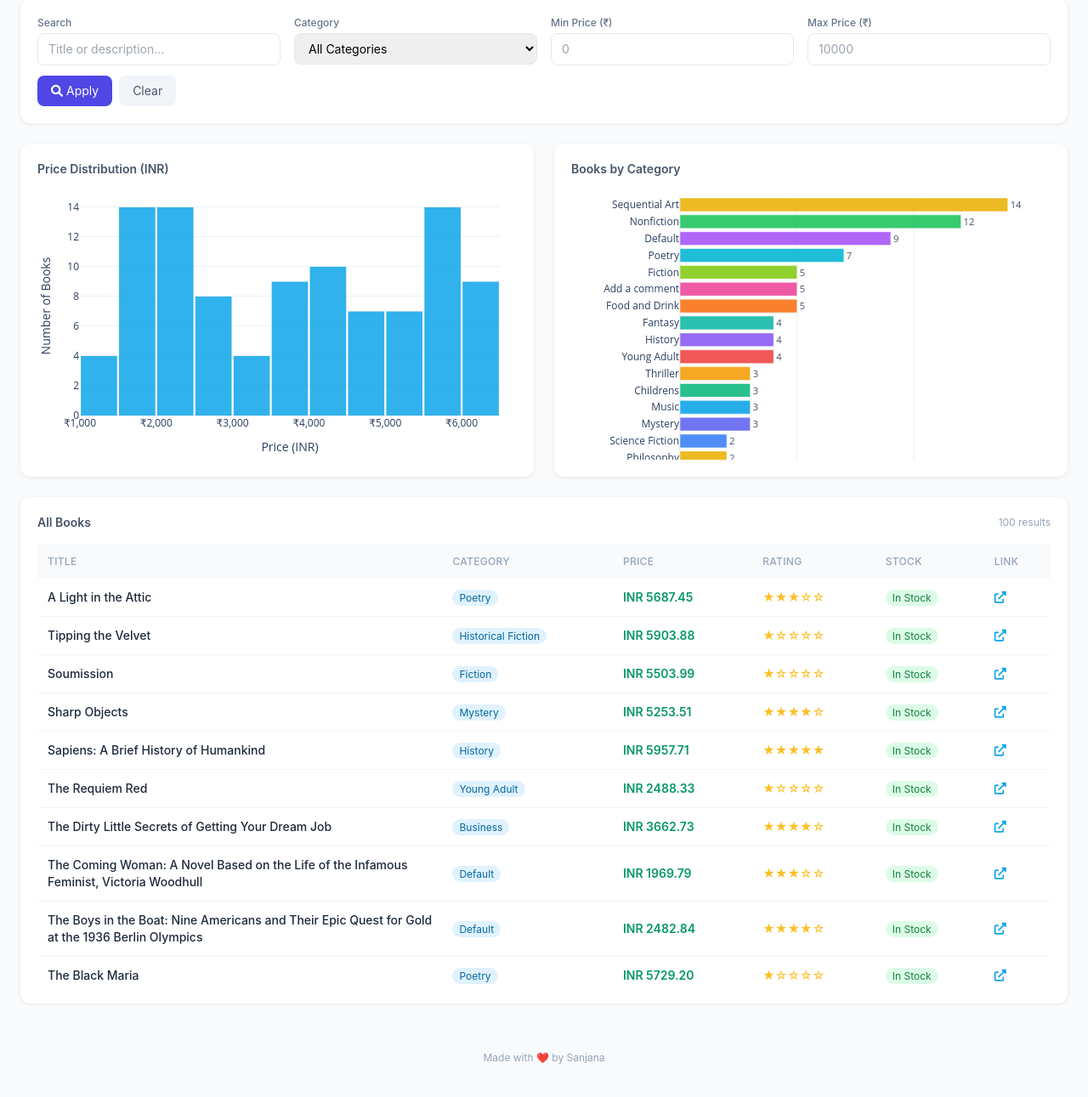
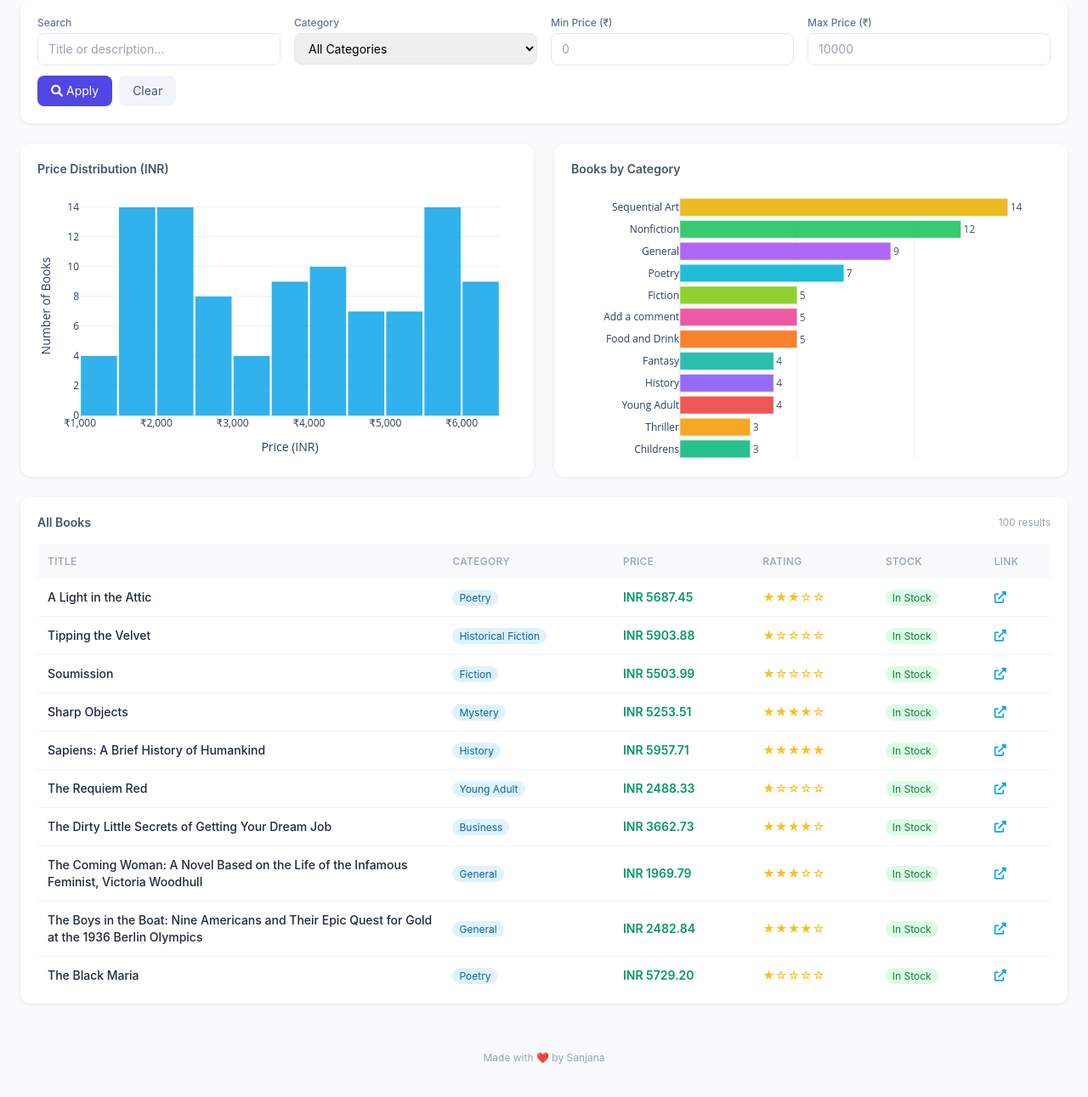
Before and after one commit to sanjana2505006/GemEdge, a Flask app: page / in a window 1280 px wide. Shown: the part 229-1520 px from the top of the page at 85% size. Run offline with Flask 3, Linux system fonts and the light colour scheme; some libraries are stand-ins or nearby versions.

Commit message:
fixed the category chart which was a little off

```diff
--- a/app.py
+++ b/app.py
@@ -66,6 +66,7 @@
     if 'category' not in df.columns:
         return None
     counts = df['category'].value_counts().sort_values(ascending=True)
+    counts.index = [c if c != 'Default' else 'General' for c in counts.index]
     palette = [
         '#6366f1', '#0ea5e9', '#10b981', '#f59e0b', '#ef4444',
         '#8b5cf6', '#14b8a6', '#f97316', '#ec4899', '#84cc16',
@@ -86,7 +87,7 @@
         yaxis_title='',
         template='plotly_white',
         margin=dict(l=120, r=40, t=20, b=40),
-        height=max(300, len(counts) * 22),
+        height=max(400, len(counts) * 28),
     )
     d = fig.to_dict()
     return json.dumps({'data': d['data'], 'layout': d['layout']}, cls=plotly.utils.PlotlyJSONEncoder)
@@ -111,7 +112,7 @@
     search = request.args.get('search', '').lower()
 
     if category:
-        data = [i for i in data if i.get('category', '').lower() == category.lower()]
+        data = [i for i in data if (i.get('category', '') or 'Default').replace('Default', 'General').lower() == category.lower()]
     if min_price is not None:
         data = [i for i in data if i.get('price_inr', 0) >= min_price]
     if max_price is not None:
@@ -130,7 +131,7 @@
 @app.route('/api/categories')
 def api_categories():
     data = load_data()
-    cats = sorted(set(i.get('category', '') for i in data if i.get('category')))
+    cats = sorted(set((i.get('category', '') or 'Default').replace('Default', 'General') for i in data if i.get('category')))
     return jsonify(cats)
 
 
--- a/templates/dashboard.html
+++ b/templates/dashboard.html
@@ -173,7 +173,7 @@
                 <tr>
                     <td class="px-3 py-3 font-medium text-slate-800 max-w-xs">${book.title || 'Untitled'}</td>
                     <td class="px-3 py-3">
-                        <span class="px-2 py-0.5 text-xs bg-sky-100 text-sky-700 rounded-full">${book.category || '—'}</span>
+                        <span class="px-2 py-0.5 text-xs bg-sky-100 text-sky-700 rounded-full">${(book.category === 'Default' ? 'General' : book.category) || '—'}</span>
                     </td>
                     <td class="px-3 py-3 font-semibold text-emerald-600 whitespace-nowrap">${book.price || 'N/A'}</td>
                     <td class="px-3 py-3 text-amber-400 whitespace-nowrap">${stars}</td>
```
